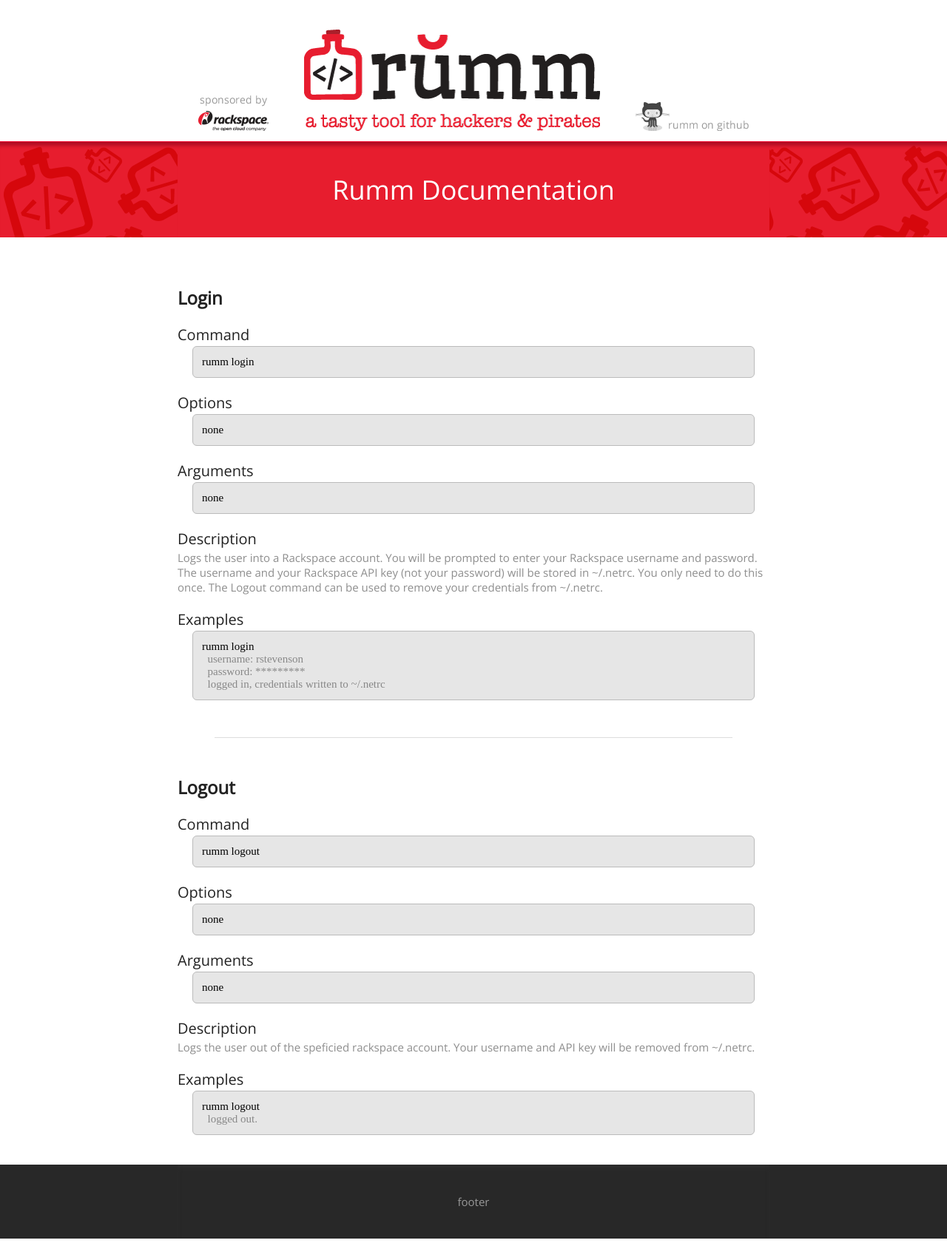
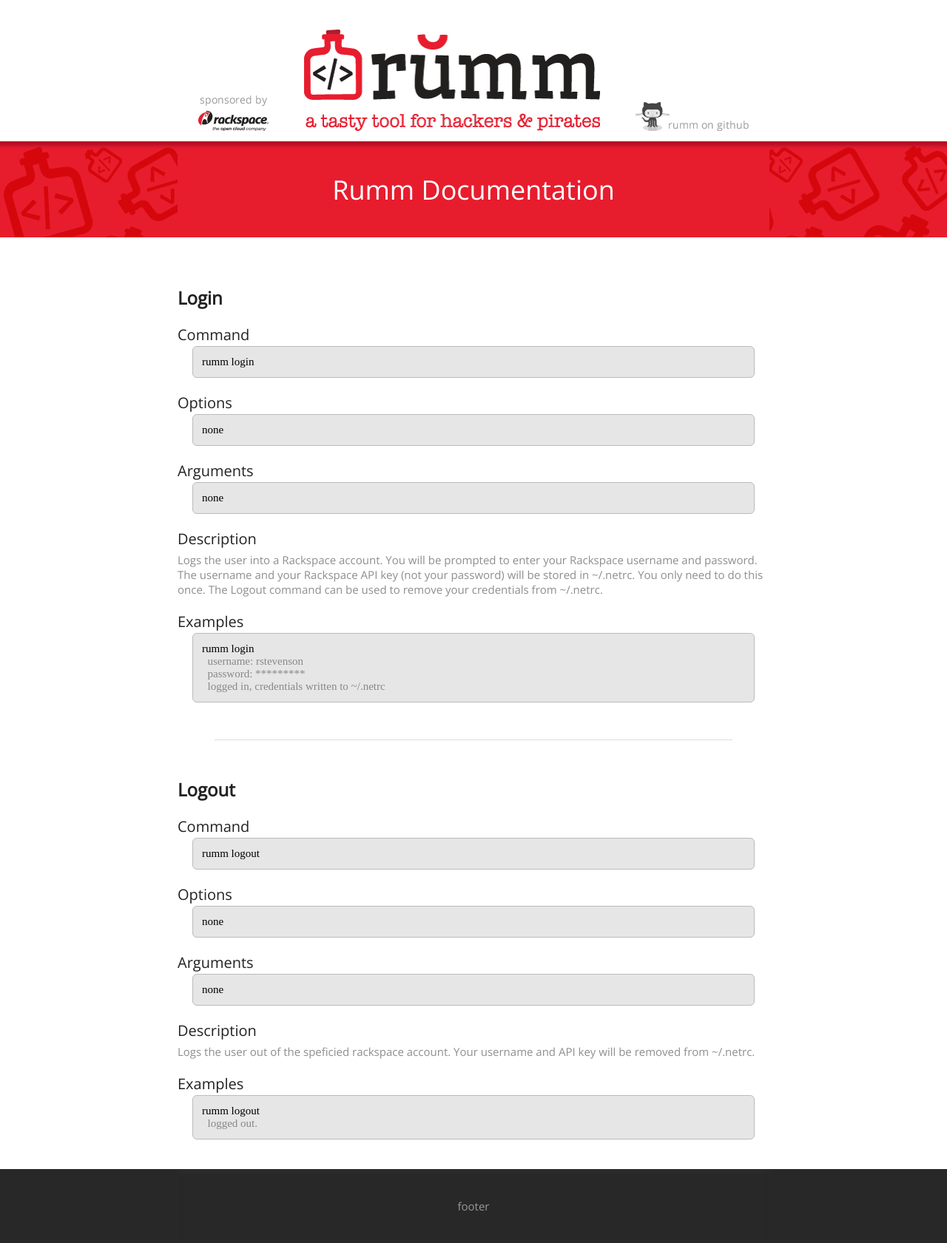
Before and after one commit to BastionFennell/rumm, a Jekyll site: the page built from documentation/authentication.html, in a window 1280 px wide. Shown: the whole page at 74% size. Built offline with Jekyll 4.4.1, drawn with Linux system fonts in a browser that asks for light colours; some web fonts are replaced.

```diff
--- a/_includes/docs/authentication/login.html
+++ b/_includes/docs/authentication/login.html
@@ -19,7 +19,9 @@ none
 </pre>
 
 <h3>Description</h3>
-Logs the user into a Rackspace account. You will be prompted to enter your Rackspace username and password. The username and your Rackspace API key (not your password) will be stored in ~/.netrc. You only need to do this once. The Logout command can be used to remove your credentials from ~/.netrc.
+<p>
+  Logs the user into a Rackspace account. You will be prompted to enter your Rackspace username and password. The username and your Rackspace API key (not your password) will be stored in ~/.netrc. You only need to do this once. The Logout command can be used to remove your credentials from ~/.netrc.
+</p>
 
 <h3>Examples</h3>
 
--- a/_includes/docs/authentication/logout.html
+++ b/_includes/docs/authentication/logout.html
@@ -19,7 +19,7 @@ none
 </pre>
 
 <h3>Description</h3>
-Logs the user out of the speficied rackspace account. Your username and API key will be removed from ~/.netrc.
+<p>Logs the user out of the speficied rackspace account. Your username and API key will be removed from ~/.netrc.</p>
 
 <h3>Examples</h3>
 
```
